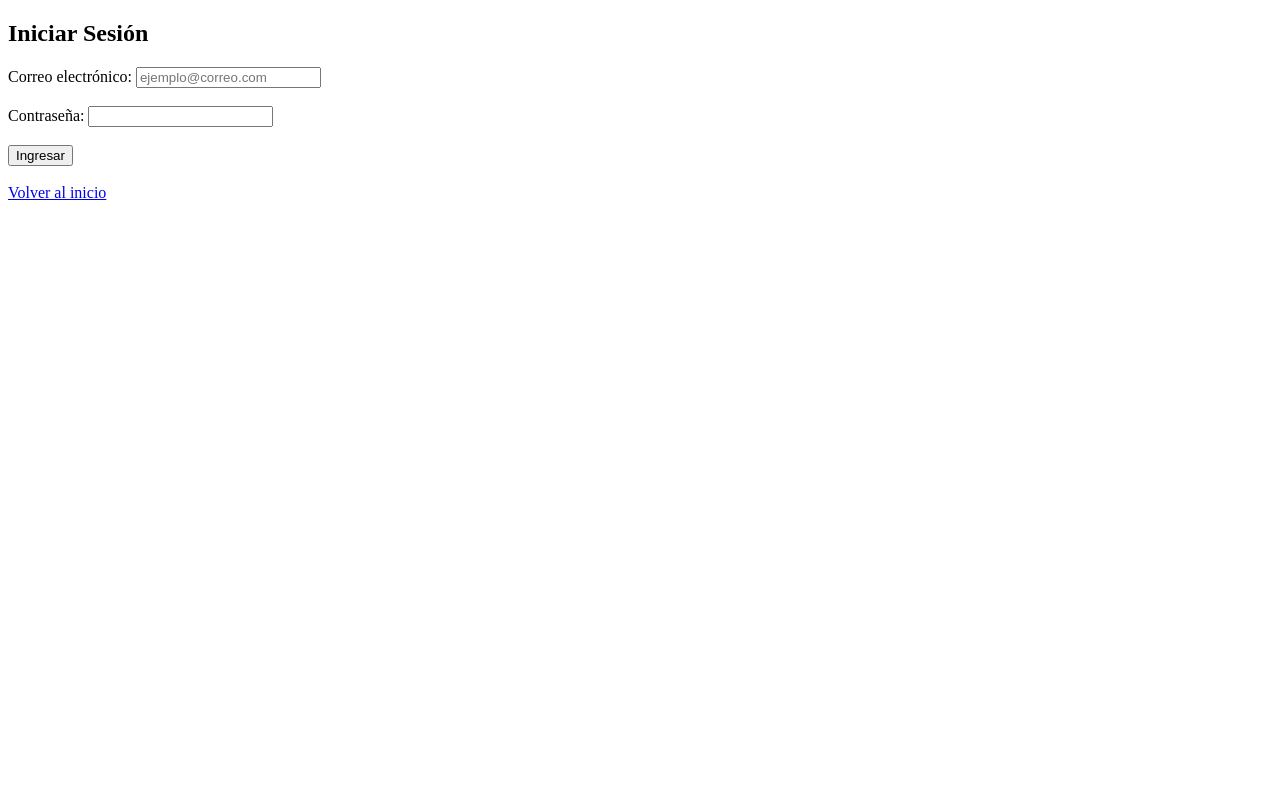
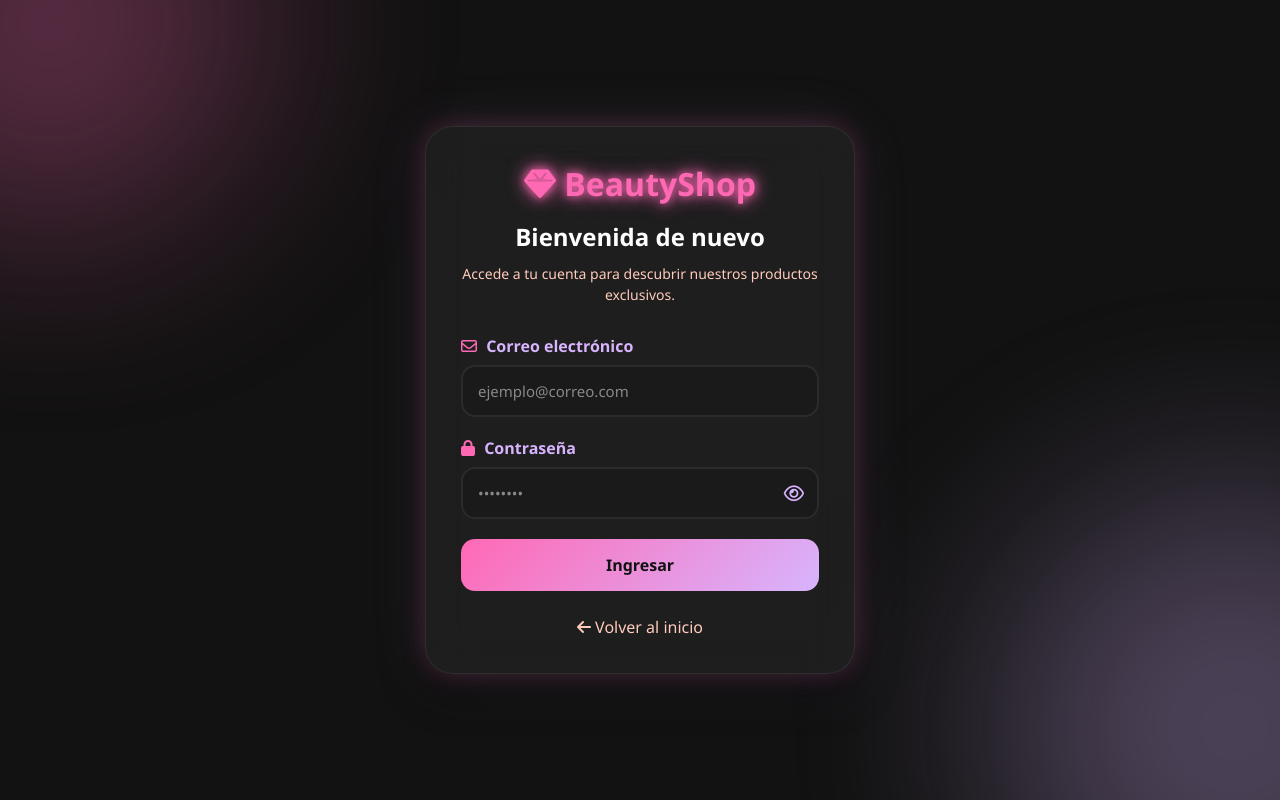
Before and after one commit to DavidHernandez006/e-comerce, a plain HTML site: page pages/login.html in a window 1280 px wide. Drawn offline with Linux system fonts and the light colour scheme.

Commit message:
Arreglado

```diff
--- a/css/estilos.css
+++ b/css/estilos.css
@@ -9,10 +9,6 @@
    (*  margin: 0; padding: 0; box-sizing: border-box; )
 ------------------------------------------------------------ */
 /* -> Escribe el código de la Tarea 1 aquí debajo <- */
-
-
-
-
 
 
 
@@ -33,33 +29,290 @@
 
 
 /* ------------------------------------------------------------
-   TAREA 3: DISEÑO DEL LOGIN : Esteban
-   Aquí van los estilos para login.html.
-   Centrar el contenido en pantalla, darle estilo de tarjeta
-   a ".contenedor-login", y estilizar los inputs y el botón.
------------------------------------------------------------- */
-/* -> Escribe el código de la Tarea 3 aquí debajo <- */
+TAREA 3: DISEÑO DEL LOGIN : Esteban ------------------------------------------------------------ */
+* {
+  margin: 0;
+  padding: 0;
+  box-sizing: border-box;
+  font-family: 'Segoe UI', sans-serif;
+}
 
+body.pagina-login {
+  min-height: 100vh;
+  display: flex;
+  justify-content: center;
+  align-items: center;
+  background: #121212;
+  overflow: hidden;
+  position: relative;
+  padding: 20px;
+}
 
+/* BLOBS */
 
+.blob-container {
+  position: absolute;
+  inset: 0;
+  overflow: hidden;
+  pointer-events: none;
+}
 
+.blob {
+  position: absolute;
+  border-radius: 50%;
+  filter: blur(100px);
+  opacity: .30;
+  animation: mover 8s ease-in-out infinite alternate;
+}
 
+.blob-1 {
+  width: 400px;
+  height: 400px;
+  background: #FF69B4;
+  top: -150px;
+  left: -150px;
+}
 
+.blob-2 {
+  width: 450px;
+  height: 450px;
+  background: #D8B4FE;
+  bottom: -180px;
+  right: -180px;
+}
 
+@keyframes mover {
+  from {
+    transform: translateY(0) scale(1);
+  }
 
+  to {
+    transform: translateY(-40px) scale(1.1);
+  }
+}
 
+/* CONTENEDOR */
 
+.contenedor-login {
+  width: 100%;
+  max-width: 430px;
 
+  background: rgba(255, 255, 255, .05);
 
+  backdrop-filter: blur(20px);
+  -webkit-backdrop-filter: blur(20px);
 
+  border: 1px solid rgba(255, 255, 255, .08);
 
-/*ESTILO DEL CARRITO */
+  border-radius: 28px;
 
+  padding: 35px;
 
+  position: relative;
+  z-index: 10;
 
+  box-shadow:
+    0 0 25px rgba(255, 105, 180, .20),
+    0 0 60px rgba(216, 180, 254, .10),
+    0 15px 40px rgba(0, 0, 0, .5);
+}
 
+/* HEADER */
 
+.login-header {
+  text-align: center;
+  margin-bottom: 30px;
+}
 
+.login-logo {
+  color: #FF69B4;
+  font-size: 32px;
+  font-weight: 700;
+  margin-bottom: 15px;
+
+  text-shadow:
+    0 0 10px #FF69B4,
+    0 0 20px #FF69B4;
+}
+
+.login-header h2 {
+  color: white;
+  margin-bottom: 10px;
+}
+
+.login-subtitle {
+  color: #FFCCBC;
+  line-height: 1.5;
+  font-size: 14px;
+}
+
+/* FORMULARIO */
+
+form {
+  display: flex;
+  flex-direction: column;
+}
+
+/* INPUTS */
+
+.input-grupo {
+  margin-bottom: 20px;
+}
+
+.input-grupo label {
+  display: block;
+  margin-bottom: 8px;
+
+  color: #D8B4FE;
+  font-weight: 600;
+}
+
+.input-grupo label i {
+  color: #FF69B4;
+  margin-right: 5px;
+}
+
+.input-grupo input {
+  width: 100%;
+  height: 52px;
+
+  padding: 0 15px;
+
+  border-radius: 14px;
+  border: 2px solid #2b2b2b;
+
+  background: #1a1a1a;
+
+  color: white;
+  font-size: 15px;
+
+  transition: .3s;
+}
+
+.input-grupo input::placeholder {
+  color: #888;
+}
+
+.input-grupo input:focus {
+  outline: none;
+
+  border-color: #FF69B4;
+
+  box-shadow:
+    0 0 12px rgba(255, 105, 180, .4);
+}
+
+/* PASSWORD */
+
+.password-wrapper {
+  position: relative;
+  width: 100%;
+}
+
+.password-wrapper input {
+  padding-right: 55px;
+}
+
+.btn-toggle-password {
+  position: absolute;
+
+  top: 50%;
+  right: 15px;
+
+  transform: translateY(-50%);
+
+  background: none;
+  border: none;
+
+  color: #D8B4FE;
+
+  cursor: pointer;
+
+  font-size: 18px;
+}
+
+/* ERROR */
+
+.mensaje-error {
+  background: rgba(255, 105, 180, .12);
+
+  border: 1px solid #FF69B4;
+
+  color: #FF69B4;
+
+  padding: 12px;
+
+  border-radius: 12px;
+
+  text-align: center;
+
+  margin-bottom: 15px;
+}
+
+/* BOTON */
+
+.boton-login {
+  width: 100%;
+
+  height: 52px;
+
+  border: none;
+
+  border-radius: 14px;
+
+  background:
+    linear-gradient(135deg,
+      #FF69B4,
+      #D8B4FE);
+
+  color: #121212;
+
+  font-size: 16px;
+  font-weight: 700;
+
+  cursor: pointer;
+
+  transition: .3s;
+}
+
+.boton-login:hover {
+  transform: translateY(-3px);
+
+  box-shadow:
+    0 0 20px rgba(255, 105, 180, .5),
+    0 0 40px rgba(216, 180, 254, .3);
+}
+
+/* FOOTER */
+
+.login-footer {
+  margin-top: 25px;
+  text-align: center;
+}
+
+.enlace-volver {
+  color: #FFCCBC;
+  text-decoration: none;
+  transition: .3s;
+}
+
+.enlace-volver:hover {
+  color: #FF69B4;
+}
+
+/* RESPONSIVE */
+
+@media (max-width:480px) {
+
+  .contenedor-login {
+    padding: 25px;
+  }
+
+  .login-header h2 {
+    font-size: 24px;
+  }
+
+}
 
 /* ------------------------------------------------------------
    TAREA FUTURA: COMPONENTES REUTILIZABLES
--- a/pages/login.html
+++ b/pages/login.html
@@ -1,39 +1,101 @@
 <!DOCTYPE html>
 <html lang="es">
+
 <head>
   <meta charset="UTF-8">
+  <meta name="viewport" content="width=device-width, initial-scale=1.0">
   <title>Iniciar Sesión - BeautyShop</title>
+
+  <link rel="stylesheet" href="https://cdnjs.cloudflare.com/ajax/libs/font-awesome/6.4.0/css/all.min.css">
+
+  <!-- Ajusta la ruta según tu proyecto -->
+  <link rel="stylesheet" href="../css/estilos.css">
 </head>
-<body>
 
+<body class="pagina-login">
+
+  <!-- Blobs decorativos animados -->
+  <div class="blob-container">
+    <div class="blob blob-1"></div>
+    <div class="blob blob-2"></div>
+  </div>
+
+  <!-- Tarjeta principal del login -->
   <div class="contenedor-login">
-    <h2>Iniciar Sesión</h2>
 
-    <!-- Formulario básico -->
+    <div class="login-header">
+      <div class="login-logo">
+        <i class="fa-solid fa-gem"></i>
+        <span>BeautyShop</span>
+      </div>
+
+      <h2>Bienvenida de nuevo</h2>
+
+      <p class="login-subtitle">
+        Accede a tu cuenta para descubrir nuestros productos exclusivos.
+      </p>
+    </div>
+
     <form id="formulario-login">
-      <div>
-        <label for="email">Correo electrónico:</label>
+
+      <div class="input-grupo">
+        <label for="email">
+          <i class="fa-regular fa-envelope"></i>
+          Correo electrónico
+        </label>
         <input type="email" id="email" placeholder="ejemplo@correo.com" required>
       </div>
-      <br>
-      <div>
-        <label for="password">Contraseña:</label>
-        <input type="password" id="password" required>
+
+      <div class="input-grupo">
+        <label for="password">
+          <i class="fa-solid fa-lock"></i>
+          Contraseña
+        </label>
+        <div class="password-wrapper">
+          <input type="password" id="password" placeholder="••••••••" required>
+          <button type="button" id="toggle-password" class="btn-toggle-password">
+            <i class="fa-regular fa-eye"></i>
+          </button>
+        </div>
       </div>
-      <br>
-      <button type="submit">Ingresar</button>
 
-      <!-- Este mensaje está oculto por defecto -->
-      <p id="mensaje-error" style="color: red; display: none;">Correo o contraseña incorrectos.</p>
+      <p id="mensaje-error" class="mensaje-error" style="display:none;">
+        Correo o contraseña incorrectos.
+      </p>
+
+      <button type="submit" class="boton-login">
+        Ingresar
+      </button>
+
     </form>
 
-    <br>
-    <a href="../index.html">Volver al inicio</a>
+    <div class="login-footer">
+      <a href="../index.html" class="enlace-volver">
+        <i class="fa-solid fa-arrow-left"></i>
+        Volver al inicio
+      </a>
+    </div>
+
   </div>
 
-  <!-- Importamos los datos PRIMERO y luego nuestra lógica de login -->
+  <!-- Scripts -->
   <script src="../js/data.js"></script>
   <script src="../js/login.js"></script>
+  <script>
+    const btn = document.getElementById("toggle-password");
+    const pass = document.getElementById("password");
+
+    btn.addEventListener("click", () => {
+      if (pass.type === "password") {
+        pass.type = "text";
+        btn.innerHTML = '<i class="fa-regular fa-eye-slash"></i>';
+      } else {
+        pass.type = "password";
+        btn.innerHTML = '<i class="fa-regular fa-eye"></i>';
+      }
+    });
+  </script>
 
 </body>
+
 </html>
```
